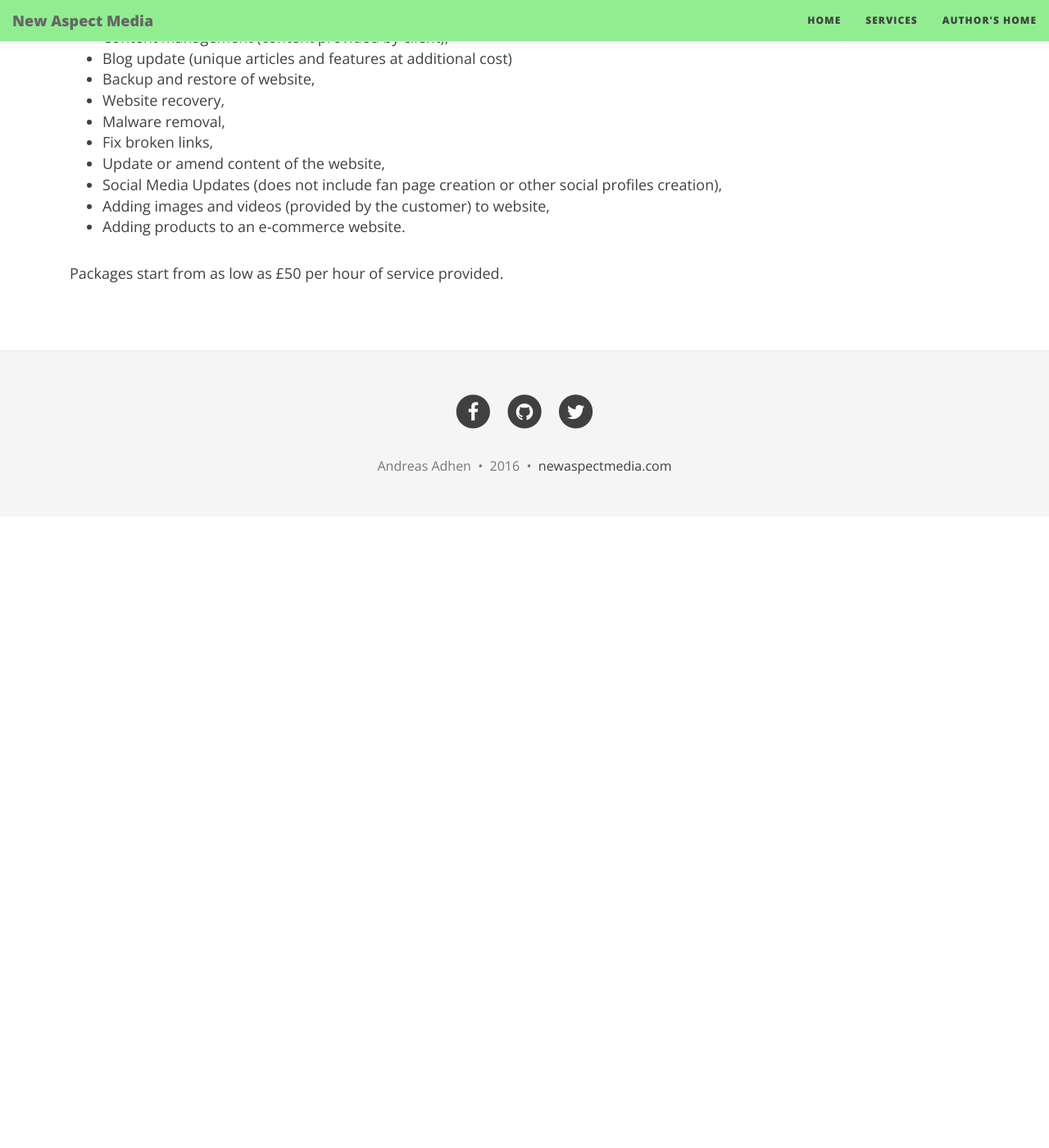
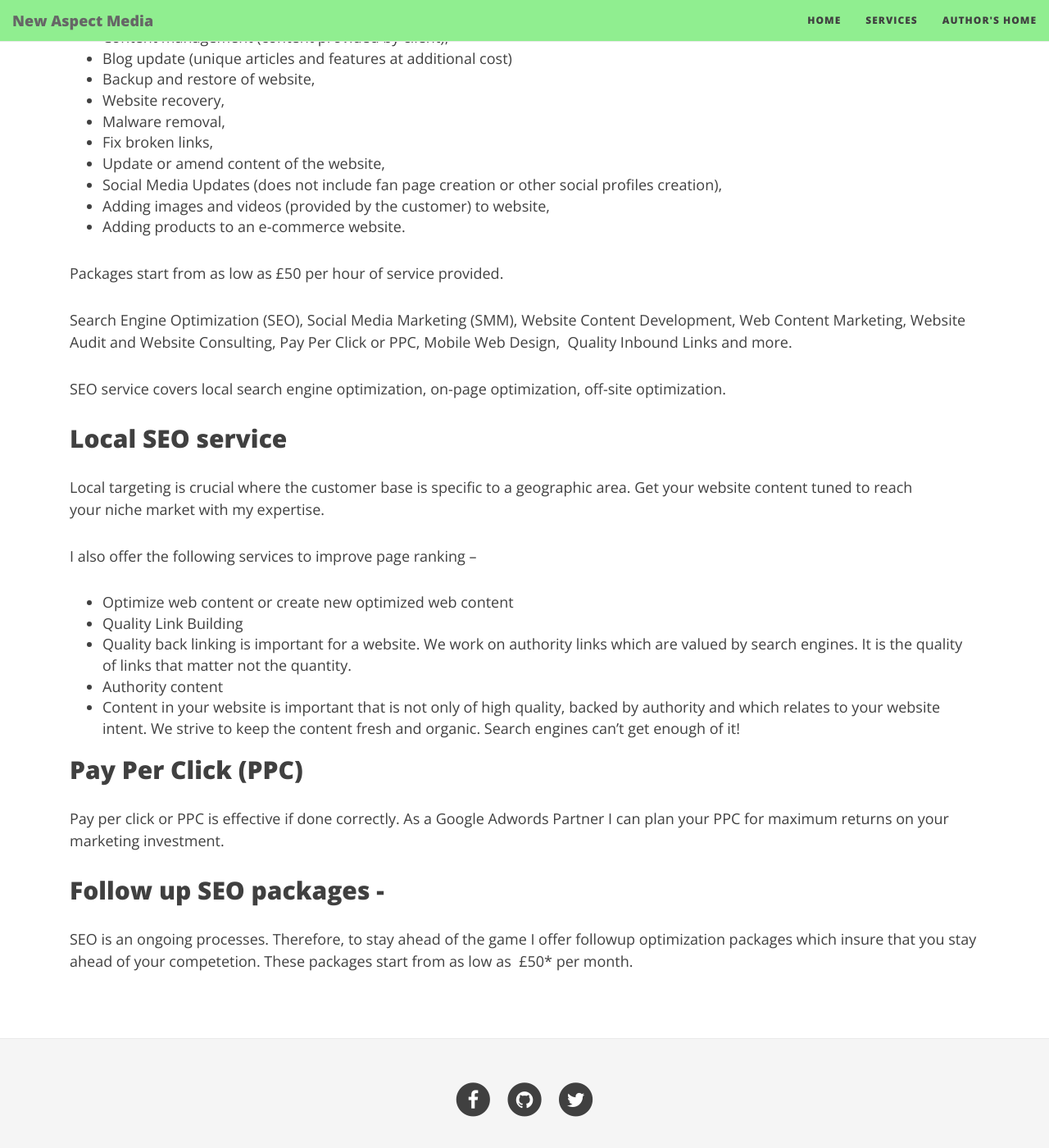
Before and after one commit to newmedia77/appxnam, a Jekyll site: the page built from services.md, in a window 1280 px wide and 1400 px high, scrolled down 1235 px. Shown: the whole window at 82% size. Built offline with Jekyll 4.4.1, drawn with Linux system fonts in a browser that asks for light colours; nearby versions of some CDN libraries; before the commit the page ends 1865 px from its top, so only the background shows below that.

Commit message:
andreas
services

```diff
--- a/services.md
+++ b/services.md
@@ -43,3 +43,29 @@ keywords: web development, web services, web design, webdesign, web application,
 </ul>
 
 <p>Packages start from as low as £50 per hour of service provided. </p>
+
+<p>Search Engine Optimization (SEO), Social Media Marketing (SMM), Website Content Development, Web Content Marketing, Website Audit and Website Consulting, Pay Per Click or PPC, Mobile Web Design, &nbsp;Quality Inbound Links and more.</p>
+
+<p>SEO service covers local search engine optimization, on-page optimization, off-site optimization.</p>
+
+<h2>Local SEO service</h2>
+
+<p>Local targeting is crucial where the customer base is specific to a geographic area. Get your website content tuned to reach your&nbsp;niche market with my expertise.</p>
+
+<p>I also offer the following services to improve page ranking&nbsp;&ndash;</p>
+
+<ul>
+	<li>Optimize&nbsp;web content or create new optimized web content</li>
+	<li>Quality Link Building</li>
+	<li>Quality back linking is important for a website. We work on authority links which are valued by search engines. It is the quality of links that matter not the quantity.</li>
+	<li>Authority content</li>
+	<li>Content in your website is important that is not only of high quality, backed by authority and which relates to your website intent. We strive to keep the content fresh and organic. Search engines can&rsquo;t get enough of it!</li>
+</ul>
+
+<h2>Pay Per Click (PPC)</h2>
+
+<p>Pay per click or PPC is effective if done correctly. As a Google Adwords Partner I can plan your PPC for maximum returns on your marketing investment.&nbsp;</p>
+
+<h2>Follow up SEO packages -</h2>
+
+<p>SEO is an&nbsp;ongoing processes. Therefore, to stay ahead of the game I offer followup optimization packages which insure that you stay ahead of your competetion.&nbsp;These packages start from as low as &nbsp;&pound;50* per month.&nbsp;</p>
```
